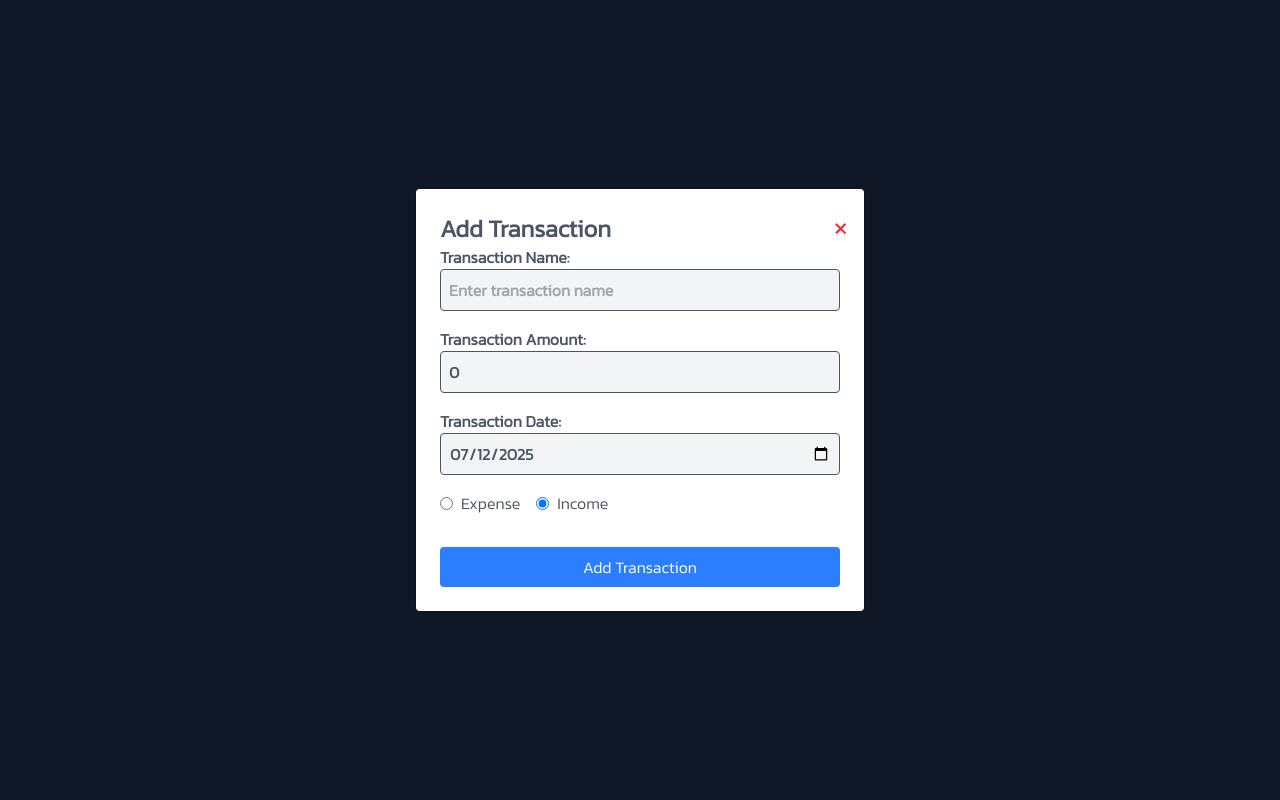
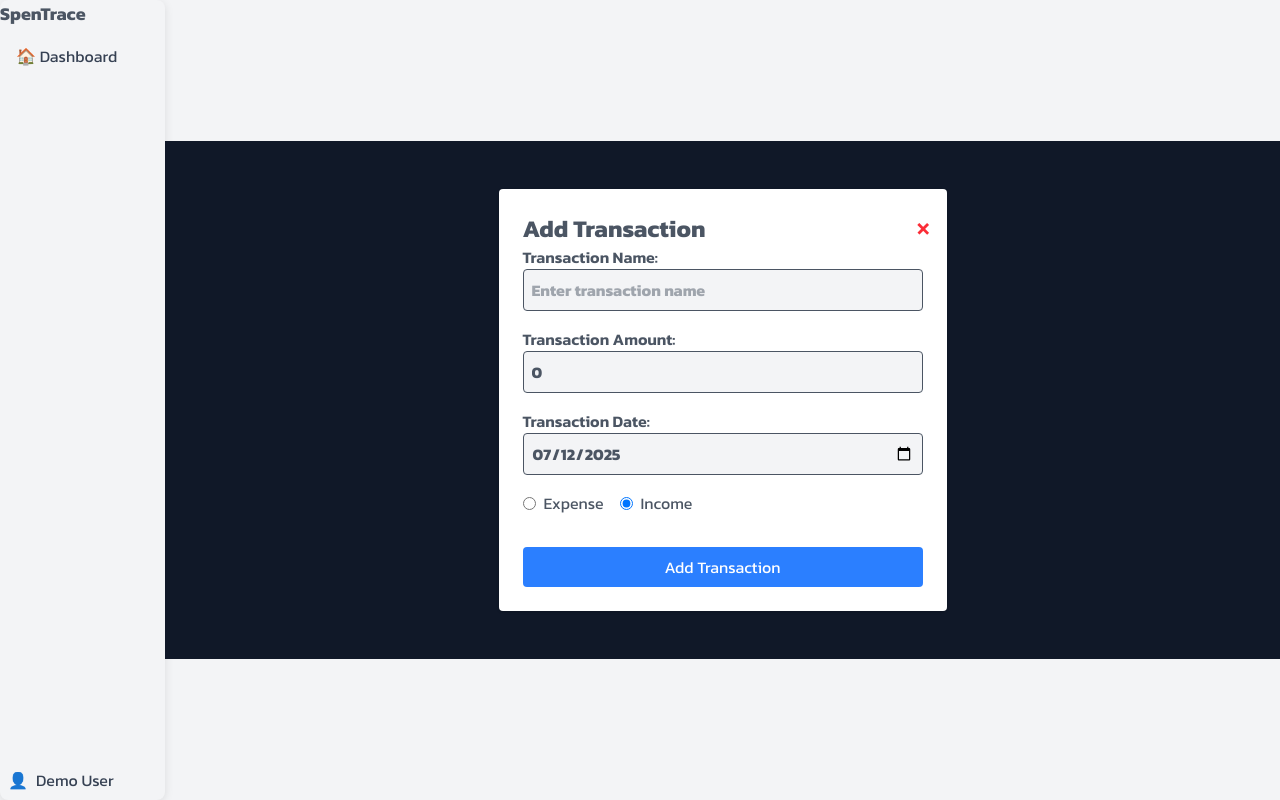
Before and after one commit to Bernard-Calma/spentrace, a Next.js app: page /demo/add-transaction in a window 1280 px wide. Built offline with nearby package versions, Linux system fonts and the light colour scheme.

Commit message:
feat(Demo): CreateBudget
Change navigation and createBudget to check for localStorage first

```diff
--- a/app/demo/create-budget/page.tsx
+++ b/app/demo/create-budget/page.tsx
@@ -26,7 +26,17 @@ function CreateBudgetPage() {
     }
     e.preventDefault();
     // Proceed with custom logic
-    localStorage.setItem("budget", JSON.stringify(newBudget));
+    localStorage.setItem(
+      "budget",
+      JSON.stringify({
+        ...newBudget,
+        id: crypto.randomUUID(), // Generate a unique ID for the budget
+        transactions: [],
+        income: 0,
+        expenses: 0,
+        balance: 0,
+      })
+    );
     // Redirect to demo page or show success message
     window.location.href = "/demo";
   };
--- /dev/null
+++ b/app/demo/layout.tsx
@@ -0,0 +1,14 @@
+import { Navigation } from "@/common";
+
+export default function RootLayout({
+  children,
+}: Readonly<{
+  children: React.ReactNode;
+}>) {
+  return (
+    <div className="demo-page w-full flex flex-1 items-center justify-start">
+      <Navigation />
+      {children}
+    </div>
+  );
+}
--- a/app/demo/page.tsx
+++ b/app/demo/page.tsx
@@ -1,45 +1,48 @@
 "use client";
 
 import { useEffect, useState } from "react";
-import { useRouter } from "next/navigation";
-import { ListPreview, Navigation, TotalBalance } from "@/common";
+import { ListPreview, TotalBalance } from "@/common";
 
 import "./styles.scss";
+import CreateBudgetPage from "./create-budget/page";
 
-const DemoPage = () => {
-  const router = useRouter();
-  const [budget, setBudget] = useState({
-    budgetName: "",
-    owner: "",
-    transactions: [],
-    collaborators: "",
-    income: 0,
-    expenses: 0,
-    balance: 0,
-  });
+const DemoDashboard = () => {
+  const [budget, setBudget] = useState({});
 
   useEffect(() => {
     // Check if budget data exists in localStorage
     const savedBudget = localStorage.getItem("budget");
     if (savedBudget) {
-      setBudget({ ...budget, ...JSON.parse(savedBudget) });
+      setBudget({ ...JSON.parse(savedBudget).defaultBudget });
     } else {
       // If no budget data, redirect to create budget page
       sessionStorage.setItem("allowCreateBudget", "true");
-      router.push("/demo/create-budget");
     }
   }, []);
+  if (!budget || Object.keys(budget).length === 0) {
+    return <CreateBudgetPage />;
+  }
   return (
-    <div className="demo-page w-full flex items-center justify-start">
-      <Navigation />
-      <div className="budget-details flex-1 max-w-3xl p-6 bg-white rounded shadow">
-        <h1 className="text-2xl font-bold">{budget.budgetName}</h1>
-        <p className="text-lg">Owner: {budget.owner}</p>
-        <TotalBalance income={budget.income} expenses={budget.expenses} />
-        <ListPreview listItems={budget.transactions} />
+    <div className="demo-dashboard h-full w-full flex flex-1 flex-col">
+      <TotalBalance income={budget.income} expenses={budget.expenses} />
+      <div className="budget-container w-full flex flex-1 flex-col bg-white">
+        <div className="budget-header  flex  items-center gap-4 p-4 border-b">
+          <div className="budget-info ">
+            <h1 className="text-2xl font-bold">{budget.budgetName}</h1>
+            <p className="text-lg">Owner: {budget.owner}</p>
+          </div>
+          <div className="collaborators">
+            <p className="text-sm text-gray-500">
+              Collaborators: {budget.collaborators || "None"}
+            </p>
+          </div>
+        </div>
+        <div className="budget flex flex-1 items-start justify-between mt-4 p-2">
+          <ListPreview listItems={budget.transactions} />
+        </div>
       </div>
     </div>
   );
 };
 
-export default DemoPage;
+export default DemoDashboard;
--- a/app/layout.tsx
+++ b/app/layout.tsx
@@ -1,16 +1,12 @@
 import type { Metadata } from "next";
-import { Geist, Geist_Mono } from "next/font/google";
+import { Kanit } from "next/font/google";
 import "./globals.css";
 import "../styles/globals.scss";
 
-const geistSans = Geist({
-  variable: "--font-geist-sans",
+const kanit = Kanit({
+  variable: "--font-kanit",
   subsets: ["latin"],
-});
-
-const geistMono = Geist_Mono({
-  variable: "--font-geist-mono",
-  subsets: ["latin"],
+  weight: ["100", "200", "300", "400", "500", "600", "700", "800", "900"],
 });
 
 export const metadata: Metadata = {
@@ -25,11 +21,7 @@ export default function RootLayout({
 }>) {
   return (
     <html lang="en">
-      <body
-        className={`${geistSans.variable} ${geistMono.variable} antialiased`}
-      >
-        {children}
-      </body>
+      <body className={` ${kanit.variable} antialiased`}>{children}</body>
     </html>
   );
 }
--- a/common/Navigation.tsx
+++ b/common/Navigation.tsx
@@ -1,6 +1,28 @@
+"use client";
+
 import Link from "next/link";
+import { useEffect, useState } from "react";
+
+interface Budget {
+  id: string;
+  budgetName: string;
+  owner: string;
+  transactions: any[];
+  collaborators: string;
+  totalIncome: number;
+  totalExpenses: number;
+}
 
 const Navigation = () => {
+  const [defaultBudget, setDefaultBudget] = useState<Budget>({
+    id: "",
+    budgetName: "",
+    owner: "",
+    transactions: [],
+    collaborators: "",
+    totalIncome: 0,
+    totalExpenses: 0,
+  });
   // Nav links can be customized based on user state
   // Demo: Dashboard, Transactions, Profile, Help & Support
   // Registered: Dashboard, Transactions, Bills, Reports, Profile, Help & Support
@@ -67,34 +89,42 @@ const Navigation = () => {
     // },
     {
       href: "/profile",
-      label: "Profile",
+      label: "Demo User",
       icon: "👤",
       demo: true,
       registered: true,
       subscribed: true,
     },
   ];
+
+  useEffect(() => {
+    const budget = localStorage.getItem("budget");
+    if (budget) {
+      setDefaultBudget(JSON.parse(budget));
+    }
+  }, []);
+
   return (
-    <nav className="navigation flex flex-col justify-between h-full w-48 bg-gray-100 shadow-md">
+    <nav className="navigation flex flex-col justify-between h-full w-48">
       <div className="top-nav flex">
         <Link href="/" className="text-lg font-bold">
           SpenTrace
         </Link>
       </div>
       <ul className="nav-links flex flex-1 flex-col space-y-2 p-4">
-        {navLinks.map(
-          (link) =>
-            (link.demo || link.registered || link.subscribed) && (
-              <li key={link.href} className="nav-item">
-                <Link
-                  href={link.href}
-                  className="flex items-center gap-2 text-gray-700 hover:text-blue-500 transition-colors"
-                >
-                  <span className="icon">{link.icon}</span>
-                  <span className="label">{link.label}</span>
-                </Link>
-              </li>
-            )
+        <Link
+          href={"/"}
+          className="text-gray-700 hover:text-blue-500 transition-colors"
+        >
+          🏠 Dashboard
+        </Link>
+        {defaultBudget.id && (
+          <Link
+            href={"/transactions"}
+            className="text-gray-700 hover:text-blue-500 transition-colors"
+          >
+            💳 Transactions
+          </Link>
         )}
       </ul>
       {/* For User Menu, Help & Support */}
--- a/common/TotalBalance.tsx
+++ b/common/TotalBalance.tsx
@@ -14,15 +14,15 @@ const TotalBalance = ({ income, expenses }: TotalBalanceProps) => {
     setBalance(income - expenses);
   }, [income, expenses]);
   return (
-    <div className="total-balance mt-4 p-4 bg-gray-100 rounded shadow w-full max-w-md text-center flex items-center justify-between">
-      <p className="text-lg">
-        Income: <span className="income">${income.toFixed(2)}</span>
+    <div className="total-balance py-4 bg-gray-100 w-full text-center flex items-center justify-between gap-4">
+      <p className="text-lg font-semibold bg-white p-2 rounded flex-1 shadow">
+        Total Income: <span className="income">${income.toFixed(2)}</span>
       </p>
-      <p className="text-lg">
-        Expenses: <span className="expense">${expenses.toFixed(2)}</span>
+      <p className="text-lg font-semibold bg-white p-2 rounded flex-1 shadow">
+        Total Expenses: <span className="expense">${expenses.toFixed(2)}</span>
       </p>
-      <p className="text-lg">
-        Balance:{" "}
+      <p className="text-lg font-semibold bg-white p-2 rounded flex-1 shadow">
+        Total Balance:{" "}
         <span className={`balance ${balance <= 0 ? "negative" : "positive"}`}>
           ${balance.toFixed(2)}
         </span>
```
